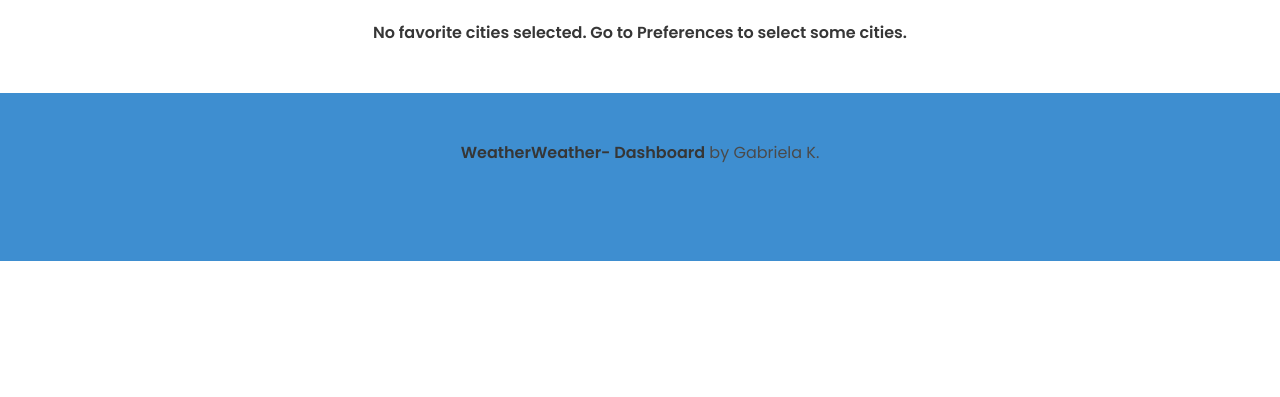
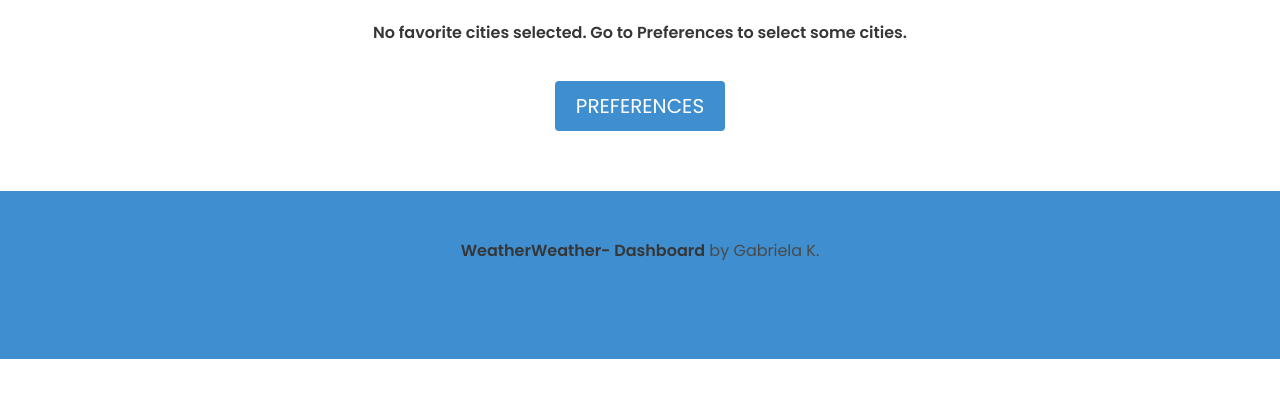
Before and after one commit to Gabikich/WeatherWeatherApp, an Eleventy site: page index.njk in a window 1280 px wide. Shown: the part 253-650 px from the top of the page. Built offline with nearby package versions, Linux system fonts and the light colour scheme; Eleventy itself is replaced by a stand-in of ours; files that its build step writes are made by us from their sources.

Commit message:
add button PREFERENCES

```diff
--- a/index.njk
+++ b/index.njk
@@ -52,6 +52,11 @@
       <div class="columns is-multiline" id="cityCardsContainer">
         <!-- Cards goes here -->
       </div>
+
+      <div class="column has-text-centered">
+          <a href="preferences" class="button is-info is-medium">PREFERENCES</a>
+      </div>
+
     </div>
   </main>
 
```
Also changed, not shown: 1 other file.
